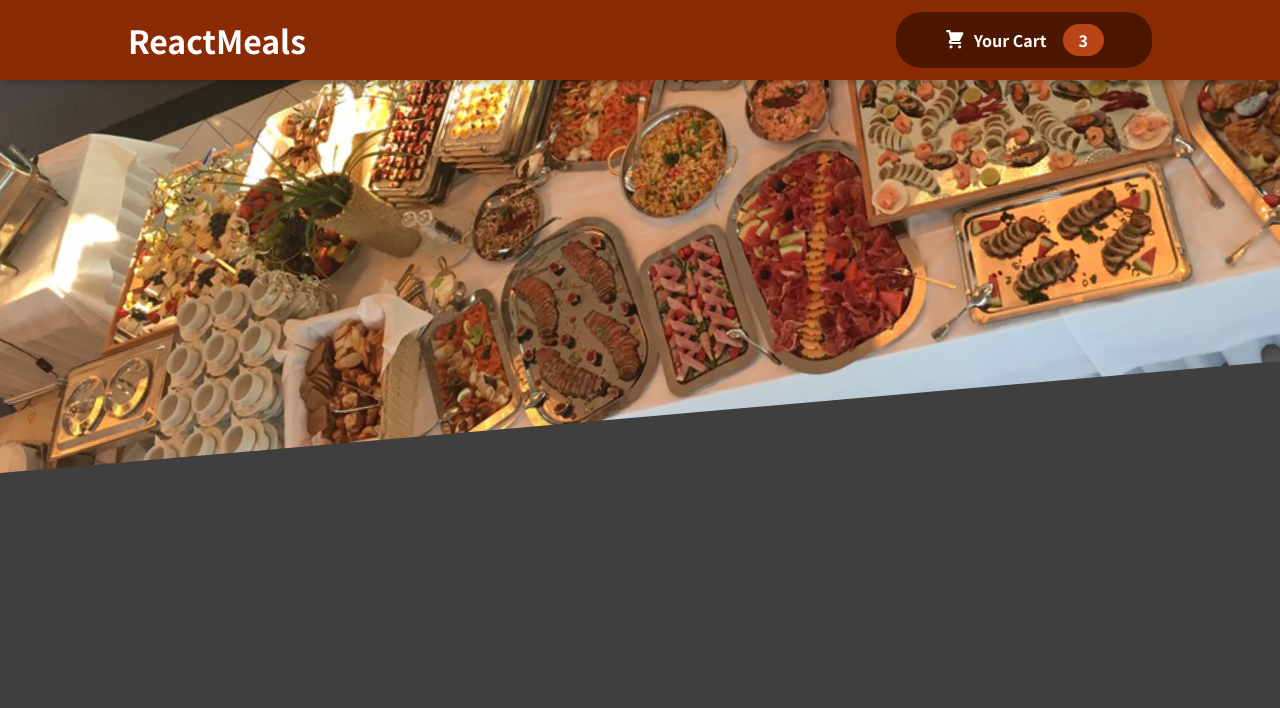
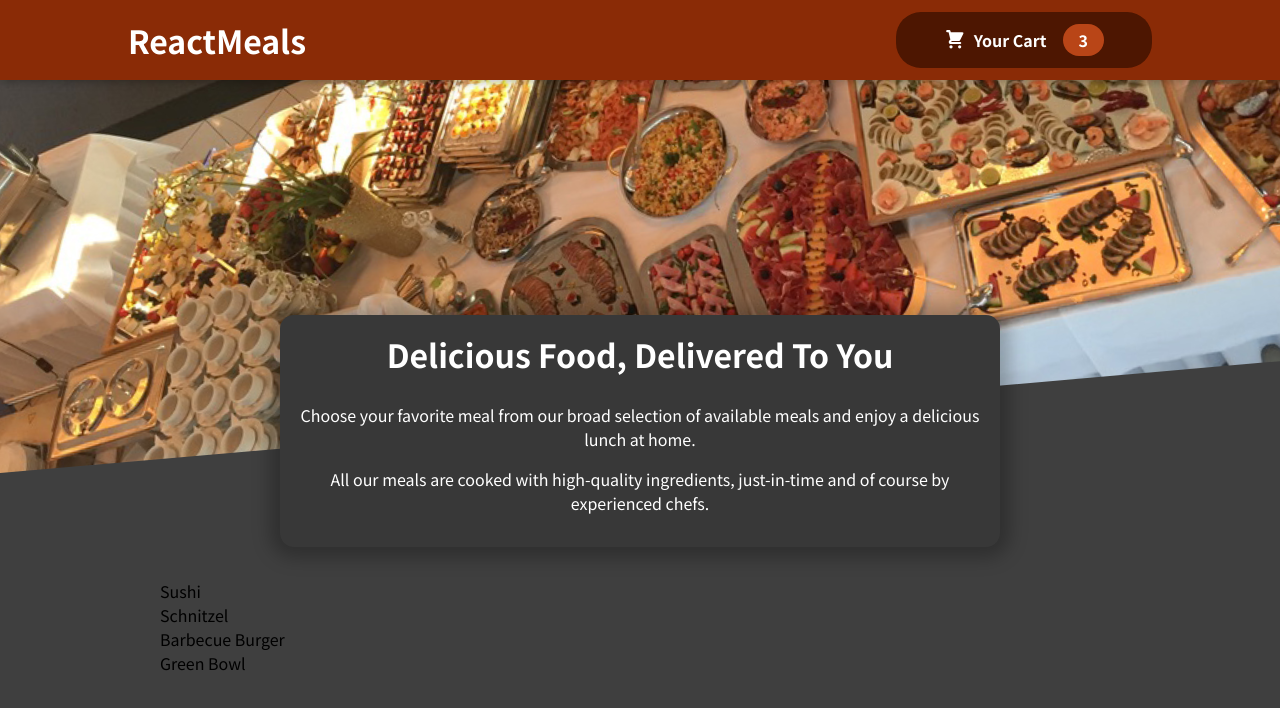
Before and after one commit to lkagan/food-order, a React (Create React App) app: page / in a window 1280 px wide. Shown: the top 708 px of the page. Built offline with nearby package versions, Linux system fonts and the light colour scheme.

Commit message:
Meal listing

```diff
--- a/src/App.js
+++ b/src/App.js
@@ -1,13 +1,17 @@
 import Header from "./components/Layout/Header";
 import {Fragment} from "react";
+import Meals from "./components/Meals/Meals";
 
 function App() {
-  return (
-    <Fragment>
-      <h2>Let's get started!</h2>
-        <Header />
-    </Fragment>
-  );
+    return (
+        <Fragment>
+            <h2>Let's get started!</h2>
+            <Header/>
+            <main>
+                <Meals/>
+            </main>
+        </Fragment>
+    )
 }
 
 export default App;
--- /dev/null
+++ b/src/components/Meals/AvailableMeals.js
@@ -0,0 +1,44 @@
+import classes from "./AvailableMeals.module.css";
+
+const DUMMY_MEALS = [
+    {
+        id: 'm1',
+        name: 'Sushi',
+        description: 'Finest fish and veggies',
+        price: 22.99,
+    },
+    {
+        id: 'm2',
+        name: 'Schnitzel',
+        description: 'A german specialty!',
+        price: 16.5,
+    },
+    {
+        id: 'm3',
+        name: 'Barbecue Burger',
+        description: 'American, raw, meaty',
+        price: 12.99,
+    },
+    {
+        id: 'm4',
+        name: 'Green Bowl',
+        description: 'Healthy...and green...',
+        price: 18.99,
+    },
+];
+
+const AvailableMeals = () => {
+   const mealsList = DUMMY_MEALS.map(meal => <li>{meal.name}</li>);
+
+   return (
+       <section className={classes.meals}>
+           <ul>
+               <ul className={classes.meals}>
+                   {mealsList}
+               </ul>
+           </ul>
+       </section>
+   )
+}
+
+export default AvailableMeals;
--- /dev/null
+++ b/src/components/Meals/AvailableMeals.module.css
@@ -0,0 +1,24 @@
+.meals {
+    max-width: 60rem;
+    width: 90%;
+    margin: 2rem auto;
+    animation: meals-appear 1s ease-out forwards;
+}
+
+.meals ul {
+    list-style: none;
+    margin: 0;
+    padding: 0;
+}
+
+@keyframes meals-appear {
+    from {
+        opacity: 0;
+        transform: translateY(3rem);
+    }
+
+    to {
+        opacity: 1;
+        transform: translateY(0);
+    }
+}
--- /dev/null
+++ b/src/components/Meals/Meals.js
@@ -0,0 +1,13 @@
+import MealsSummary from "./MealsSummary";
+import AvailableMeals from "./AvailableMeals";
+import {Fragment} from "react";
+
+const Meals = () => {
+    return <Fragment>
+        <MealsSummary />
+        <AvailableMeals />
+    </Fragment>
+
+}
+
+export default Meals;
--- /dev/null
+++ b/src/components/Meals/MealsSummary.js
@@ -0,0 +1,17 @@
+import classes from "./MealsSummary.module.css";
+
+const MealsSummary = () => {
+   return <section className={classes.summary}>
+       <h2>Delicious Food, Delivered To You</h2>
+       <p>
+           Choose your favorite meal from our broad selection of available meals
+           and enjoy a delicious lunch at home.
+       </p>
+       <p>
+           All our meals are cooked with high-quality ingredients, just-in-time and
+           of course by experienced chefs.
+       </p>
+   </section>
+}
+
+export default MealsSummary;
--- /dev/null
+++ b/src/components/Meals/MealsSummary.module.css
@@ -0,0 +1,18 @@
+.summary {
+    text-align: center;
+    max-width: 45rem;
+    width: 90%;
+    margin: auto;
+    margin-top: -10rem;
+    position: relative;
+    background-color: #383838;
+    color: white;
+    border-radius: 14px;
+    padding: 1rem;
+    box-shadow: 0 1px 18px 10px rgba(0, 0, 0, 0.25);
+}
+
+.summary h2 {
+    font-size: 2rem;
+    margin-top: 0;
+}
```
